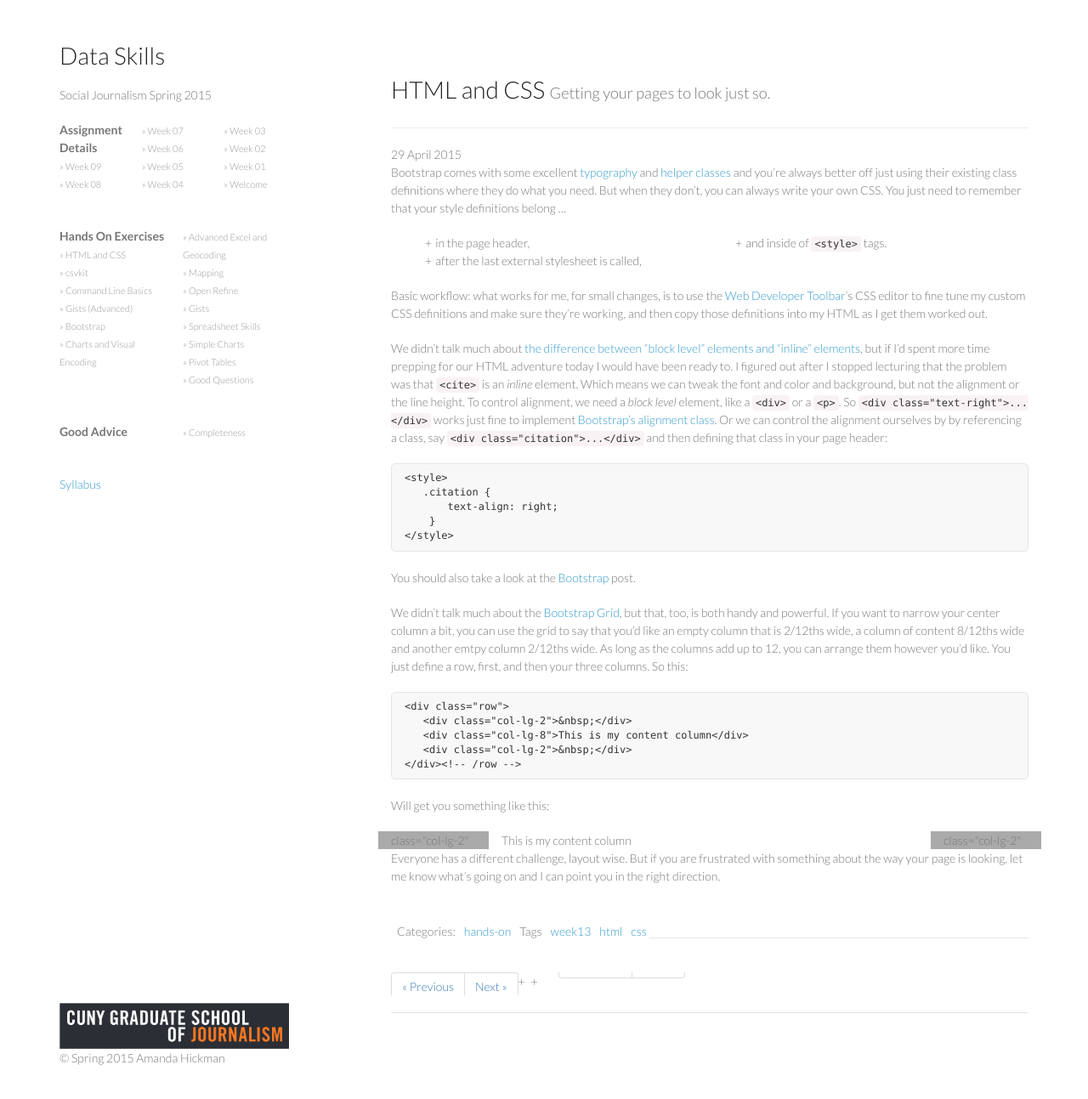
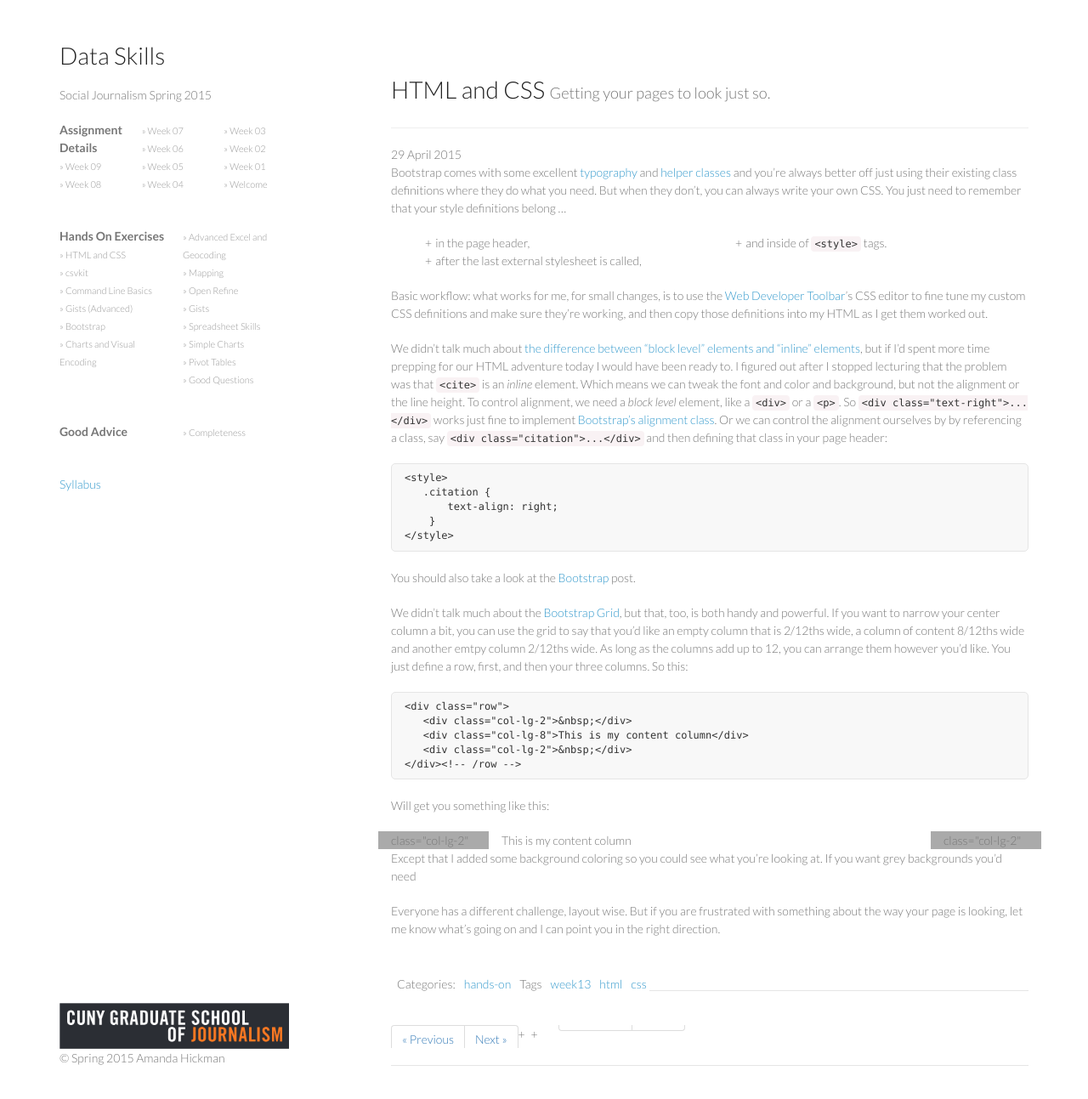
Before and after one commit to amandabee/CUNY-data-skills, a Jekyll site: the page built from _posts/2015-04-29-html.md, in a window 1280 px wide and 1325 px high. Shown: the top 1293 px of the window at 85% size. Built offline with Jekyll 4.4.1, drawn with Linux system fonts in a browser that asks for light colours; nearby versions of some CDN libraries.

Commit message:
Update 2015-04-29-html.md

```diff
--- a/_posts/2015-04-29-html.md
+++ b/_posts/2015-04-29-html.md
@@ -38,8 +38,11 @@
 
 <div class="row">
    <div class="col-lg-2" style="background: #aaa;">class="col-lg-2"</div>
-   <div class="col-lg-8">This is my content column</div>
+   <div class="col-lg-8 bg-muted">This is my content column</div>
    <div class="col-lg-2" style="background: #aaa;">class="col-lg-2"</div>
 </div><!-- /row -->
 
+Except that I added some background coloring so you could see what you're looking at. If you want grey backgrounds you'd need
+
+
 Everyone has a different challenge, layout wise. But if you are frustrated with something about the way your page is looking, let me know what's going on and I can point you in the right direction.
```
